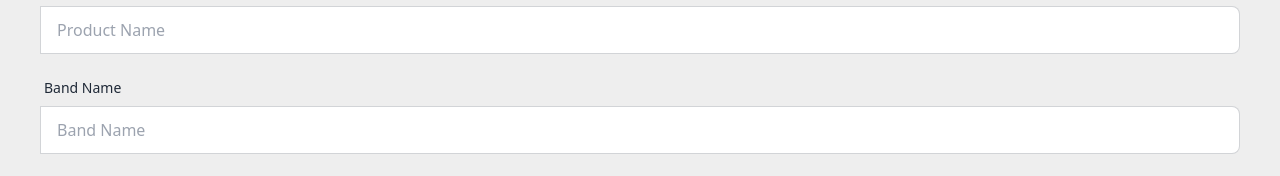
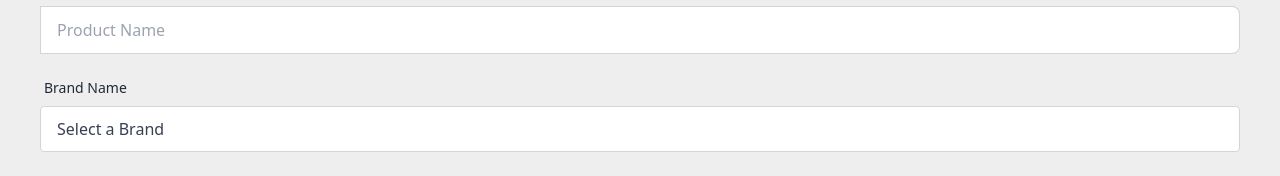
Before and after one commit to 2eg4rizve/technology-client, a React (Vite) app: page /addProduct in a window 1280 px wide. Shown: the part 624-800 px from the top of the page. Built offline with nearby package versions, Linux system fonts and the light colour scheme; no server answers; sample sign-in values are in the browser's storage.

Commit message:
dropdown manu

```diff
--- a/src/components/Brand/ProductUpdate.jsx
+++ b/src/components/Brand/ProductUpdate.jsx
@@ -25,6 +25,12 @@ const ProductUpdate = () => {
 
     // console.log(nowProduct[0]?.productName);
 
+    const [selectedItem, setSelectedItem] = useState('');
+
+    const handleSelectChange = (event) => {
+        setSelectedItem(event.target.value);
+    }
+
 
 
     const handleUpdate = event => {
@@ -36,7 +42,7 @@ const ProductUpdate = () => {
         const userEmail = form?.userEmail?.value;
         const photo = form.photo.value;
         const productName = form.productName.value;
-        const bandName = form.bandName.value;
+        const bandName = selectedItem;
         const type = form.type.value;
         const price = form.price.value;
         const shortDescription = form.shortDescription.value;
@@ -129,11 +135,26 @@ const ProductUpdate = () => {
                     {/* Band Name */}
                     <div className="form-control w-full mb-4">
                         <label className="label">
-                            <span className="label-text">Band Name</span>
+                            <span className="label-text">Brand Name</span>
                         </label>
-                        <label className="input-group">
-                            <input type="text" name='bandName' defaultValue={nowProduct[0]?.bandName} placeholder="Band Name" className="input input-bordered w-full" />
-                        </label>
+                        <div>
+                            <select
+                                onChange={handleSelectChange}
+                                value={selectedItem}
+                                required
+                                className="block appearance-none w-full bg-white border border-gray-300 text-gray-700 py-3 px-4 pr-8 rounded leading-tight focus:outline-none focus:bg-white focus:border-gray-500"
+                            >
+                                <option value="">Select a Brand</option>
+                                <option value="Apple">Apple</option>
+                                <option value="Hp">Hp</option>
+                                <option value="Samsung">Samsung</option>
+                                <option value="Sony">Sony</option>
+                                <option value="Google">Google</option>
+                                <option value="Intel">Intel</option>
+                            </select>
+
+                        </div>
+
                     </div>
 
 
--- a/src/pages/AddProduct/AddProduct.jsx
+++ b/src/pages/AddProduct/AddProduct.jsx
@@ -1,4 +1,4 @@
-import { useContext } from "react";
+import { useContext, useState } from "react";
 import { AuthContext } from "../../Provider/AuthProvider";
 import Swal from "sweetalert2";
 
@@ -7,6 +7,12 @@ const AddProduct = () => {
 
 
     const { user } = useContext(AuthContext);
+
+    const [selectedItem, setSelectedItem] = useState('');
+
+    const handleSelectChange = (event) => {
+        setSelectedItem(event.target.value);
+    }
 
     // console.log(user)
 
@@ -19,7 +25,7 @@ const AddProduct = () => {
         const userEmail = form?.userEmail?.value;
         const photo = form.photo.value;
         const productName = form.productName.value;
-        const bandName = form.bandName.value;
+        const bandName = selectedItem;
         const type = form.type.value;
         const price = form.price.value;
         const shortDescription = form.shortDescription.value;
@@ -32,17 +38,17 @@ const AddProduct = () => {
 
 
 
-        fetch('http://localhost:5000/products',{
+        fetch('http://localhost:5000/products', {
             method: 'POST',
             headers: {
                 'content-type': 'application/json'
             },
             body: JSON.stringify(newProduct)
         })
-        .then(res=>res.json())
-        .then(data=>{
-            console.log("add coffee : ",data)
-            if(data.insertedId){
+            .then(res => res.json())
+            .then(data => {
+                console.log("add coffee : ", data)
+                if (data.insertedId) {
                     Swal.fire({
                         icon: 'success',
                         title: 'Wow...',
@@ -90,7 +96,7 @@ const AddProduct = () => {
                             <span className="label-text">Photo URL</span>
                         </label>
                         <label className="input-group">
-                            <input type="text" name='photo' placeholder="Photo URL" className="input input-bordered w-full" required/>
+                            <input type="text" name='photo' placeholder="Photo URL" className="input input-bordered w-full" required />
                         </label>
                     </div>
 
@@ -105,14 +111,39 @@ const AddProduct = () => {
                     </div>
 
                     {/* Band Name */}
+
                     <div className="form-control w-full mb-4">
+                        <label className="label">
+                            <span className="label-text">Brand Name</span>
+                        </label>
+                        <div>
+                            <select
+                                onChange={handleSelectChange}
+                                value={selectedItem}
+                                required
+                                className="block appearance-none w-full bg-white border border-gray-300 text-gray-700 py-3 px-4 pr-8 rounded leading-tight focus:outline-none focus:bg-white focus:border-gray-500"
+                            >
+                                <option value="">Select a Brand</option>
+                                <option value="Apple">Apple</option>
+                                <option value="Hp">Hp</option>
+                                <option value="Samsung">Samsung</option>
+                                <option value="Sony">Sony</option>
+                                <option value="Google">Google</option>
+                                <option value="Intel">Intel</option>
+                            </select>
+
+                        </div>
+
+                    </div>
+
+                    {/* <div className="form-control w-full mb-4">
                         <label className="label">
                             <span className="label-text">Band Name</span>
                         </label>
                         <label className="input-group">
                             <input type="text" name='bandName' placeholder="Band Name" className="input input-bordered w-full" required />
                         </label>
-                    </div>
+                    </div> */}
 
 
                     {/* Type */}
@@ -153,7 +184,7 @@ const AddProduct = () => {
                             <span className="label-text">Rating </span>
                         </label>
                         <label className="input-group">
-                            <input  type="number" step="0.1"  min="0"  max="5" name='rating' placeholder="Rating" className="input input-bordered w-full" required/>
+                            <input type="number" step="0.1" min="0" max="5" name='rating' placeholder="Rating" className="input input-bordered w-full" required />
                         </label>
                     </div>
 
```
Lines whose indentation alone changed are shown as unchanged.
